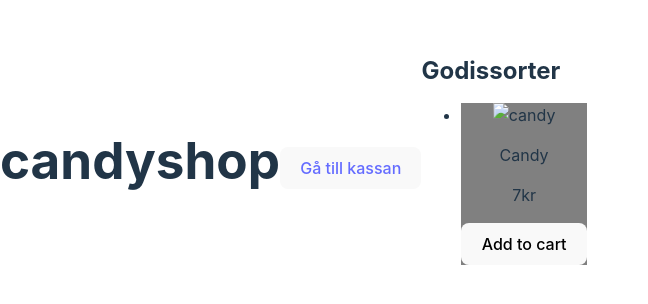
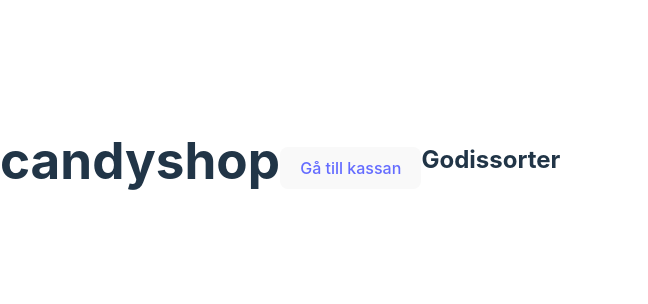
Before and after one commit to LinusOhl/fed22m-candyshop, a website built with Vite: page index.html in a window 1280 px wide. Shown: the part 240-544 px from the top of the page, without its empty margins (0-648 px from the left). Built offline with nearby package versions, Linux system fonts and the light colour scheme; no server answers.

Commit message:
Removed template li from ul.

```diff
--- a/index.html
+++ b/index.html
@@ -31,14 +31,7 @@
         <h2>Godissorter</h2>
 
         <!-- DISPLAY OF CANDY -->
-        <ul class="candy-list" id="candy-list">
-          <li class="candy-card">
-            <img src="#" alt="candy">
-            <p class="candy-name" id="candy-name">Candy</p>
-            <p class="candy-price" id="candy-price">7kr</p>
-            <button id="btn-addToCart">Add to cart</button>
-          </li>
-        </ul>
+        <ul class="candy-list" id="candy-list"></ul>
 
 
 
```
